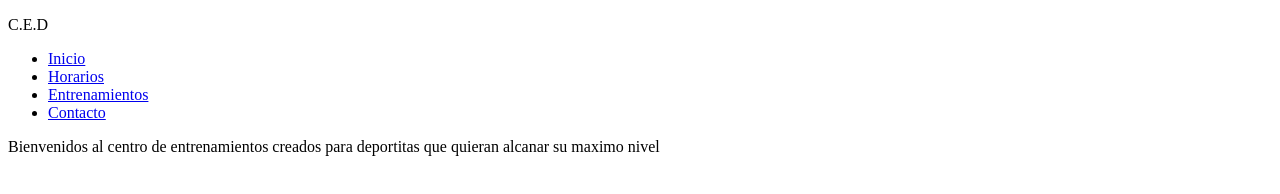
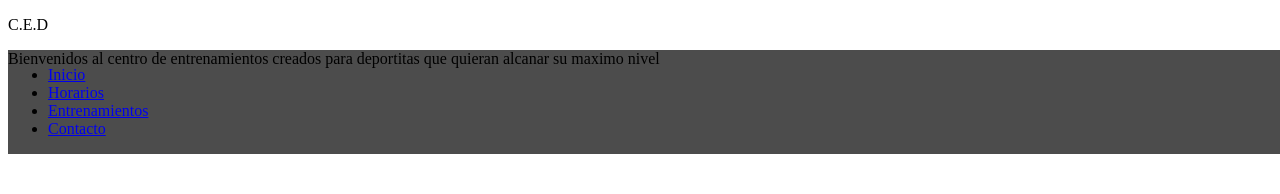
Before and after one commit to joaquingomez3/joaquingomez3.github.io, a plain HTML site: page index.html in a window 1280 px wide. Drawn offline with Linux system fonts and the light colour scheme.

Commit message:
agrego estilo

```diff
--- a/index.html
+++ b/index.html
@@ -3,6 +3,7 @@
 <head>
     <meta charset="UTF-8">
     <meta name="viewport" content="width=device-width, initial-scale=1.0">
+    <link rel="stylesheet" type="text/css" href="style.css" >
     <title>Centro de Entrenamiento para Deportistas</title>
 </head>
 <body>
--- /dev/null
+++ b/style.css
@@ -0,0 +1,6 @@
+header{
+    background:rgba(0, 0, 0, 0.7);
+    width: 100%;
+    position: fixed;
+    z-index: 100;
+}
```
